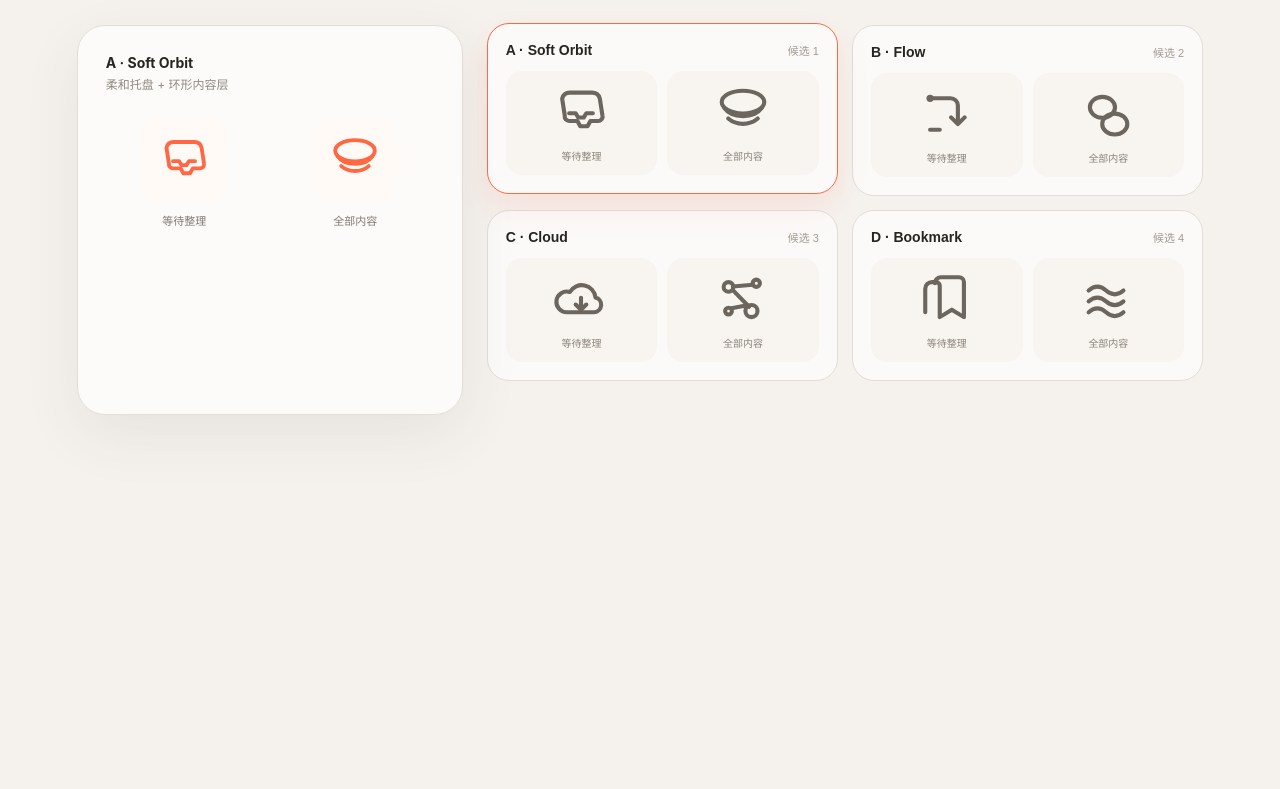
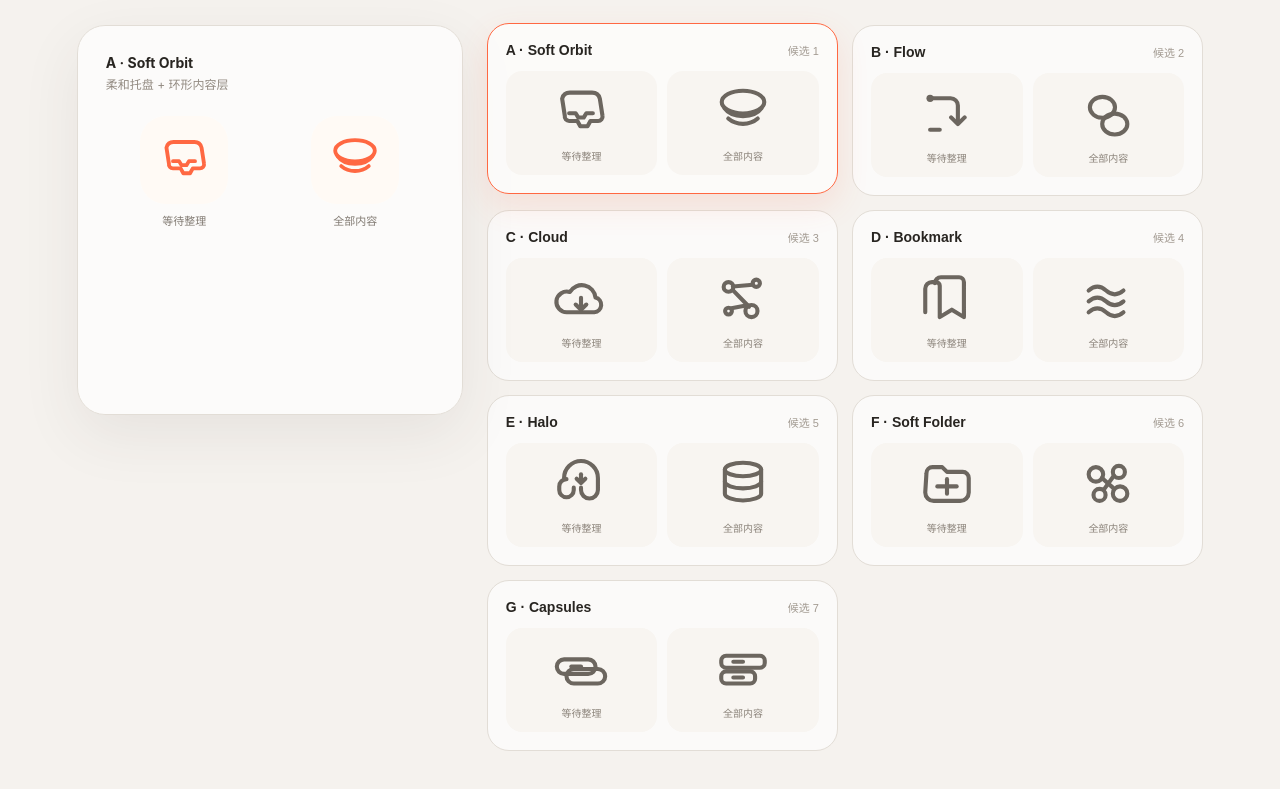
Before and after one commit to gaoyiiiii/LaterOn, a browser extension: page design/morpheus-icon-candidates/playground.html in a window 1280 px wide. Shown: the part 136-925 px from the top of the page. Before the commit the page ends 800 px from the top, so only its background shows below. Drawn offline with Linux system fonts and the light colour scheme.

Commit message:
Add organic Morpheus icon playground options

```diff
--- a/design/morpheus-icon-candidates/playground.html
+++ b/design/morpheus-icon-candidates/playground.html
@@ -51,12 +51,21 @@ const icons = {
   constellation: `<svg viewBox="0 0 24 24" fill="none" stroke="currentColor" stroke-width="1.7" stroke-linecap="round" stroke-linejoin="round"><circle cx="6" cy="7" r="2"/><circle cx="17.5" cy="5.5" r="1.5"/><circle cx="15.5" cy="17" r="2.5"/><circle cx="6" cy="17" r="1.4"/><path d="m7.7 8.2 6.8 7M7.8 6.8l8.3-.7M7.2 15.8l6-1.1"/></svg>`,
   bookmark: `<svg viewBox="0 0 24 24" fill="none" stroke="currentColor" stroke-width="1.7" stroke-linecap="round" stroke-linejoin="round"><path d="M7 5.5A2.5 2.5 0 0 1 9.5 3H17a2 2 0 0 1 2 2v14.5l-5-3.1-5 3.1V6.5A1.5 1.5 0 0 0 7.5 5H5.8A2.8 2.8 0 0 0 3 7.8v9.7"/></svg>`,
   waves: `<svg viewBox="0 0 24 24" fill="none" stroke="currentColor" stroke-width="1.7" stroke-linecap="round" stroke-linejoin="round"><path d="M4 8.5c2.4-2.1 4.8-2.1 7.2 0s4.8 2.1 7.2 0"/><path d="M4 13c2.4-2.1 4.8-2.1 7.2 0s4.8 2.1 7.2 0"/><path d="M4 17.5c2.4-2.1 4.8-2.1 7.2 0s4.8 2.1 7.2 0"/></svg>`
+  ,halo: `<svg viewBox="0 0 24 24" fill="none" stroke="currentColor" stroke-width="1.7" stroke-linecap="round" stroke-linejoin="round"><path d="M5 9.5a7 7 0 0 1 14 0v5a3.5 3.5 0 0 1-7 0v-1"/><path d="M9 13.5v1a3 3 0 0 1-6 0v-1.5a3 3 0 0 1 3-3"/><path d="M12 8v3"/><path d="m10.2 9.8 1.8 1.8 1.8-1.8"/></svg>`,
+  rings: `<svg viewBox="0 0 24 24" fill="none" stroke="currentColor" stroke-width="1.7" stroke-linecap="round"><ellipse cx="12" cy="6" rx="7.5" ry="2.8"/><path d="M4.5 6v5c0 1.5 3.4 2.8 7.5 2.8s7.5-1.3 7.5-2.8V6"/><path d="M4.5 11v5c0 1.5 3.4 2.8 7.5 2.8s7.5-1.3 7.5-2.8v-5"/></svg>`,
+  softfolder: `<svg viewBox="0 0 24 24" fill="none" stroke="currentColor" stroke-width="1.7" stroke-linecap="round" stroke-linejoin="round"><path d="M3.5 7.5A2.5 2.5 0 0 1 6 5h4l2 2h6.5A2.5 2.5 0 0 1 21 9.5v6A3.5 3.5 0 0 1 17.5 19h-11A3.5 3.5 0 0 1 3 15.5z"/><path d="M8 13h8"/><path d="M12 10v6"/></svg>`,
+  bubbles: `<svg viewBox="0 0 24 24" fill="none" stroke="currentColor" stroke-width="1.7" stroke-linecap="round" stroke-linejoin="round"><circle cx="7" cy="8" r="3"/><circle cx="16.5" cy="7" r="2.5"/><circle cx="8.5" cy="16.5" r="2.5"/><circle cx="17" cy="16" r="3"/><path d="m9.5 9.5 4.5 4"/><path d="m14.5 8.5-4 5.5"/></svg>`,
+  capsule: `<svg viewBox="0 0 24 24" fill="none" stroke="currentColor" stroke-width="1.7" stroke-linecap="round" stroke-linejoin="round"><path d="M5 8h10a3 3 0 0 1 0 6H5a3 3 0 0 1 0-6Z"/><path d="M9 15h10a3 3 0 0 1 0 6H9a3 3 0 0 1 0-6Z" transform="translate(0 -3)"/><path d="M8 11h4"/></svg>`,
+  softstack: `<svg viewBox="0 0 24 24" fill="none" stroke="currentColor" stroke-width="1.7" stroke-linecap="round" stroke-linejoin="round"><path d="M5 6.5h14a2 2 0 0 1 2 2v1a2 2 0 0 1-2 2H5a2 2 0 0 1-2-2v-1a2 2 0 0 1 2-2Z"/><path d="M5 13h10a2 2 0 0 1 2 2v1a2 2 0 0 1-2 2H5a2 2 0 0 1-2-2v-1a2 2 0 0 1 2-2Z"/><path d="M8 9h4M8 15.5h4"/></svg>`
 };
 const sets = [
   ['A · Soft Orbit','柔和托盘 + 环形内容层','tray','orbit'],
   ['B · Flow','流程托盘 + 胶囊内容层','flow','pebbles'],
   ['C · Cloud','云朵收件 + 点阵内容层','cloud','constellation'],
-  ['D · Bookmark','书签收纳 + 波纹内容层','bookmark','waves']
+  ['D · Bookmark','书签收纳 + 波纹内容层','bookmark','waves'],
+  ['E · Halo','光环收件 + 环形堆叠','halo','rings'],
+  ['F · Soft Folder','软文件夹 + 气泡内容','softfolder','bubbles'],
+  ['G · Capsules','胶囊收纳 + 柔和层叠','capsule','softstack']
 ];
 const cards = document.querySelector('#cards');
 function select(i) { document.querySelectorAll('.candidate').forEach((e,n)=>e.classList.toggle('active',n===i)); const s=sets[i]; document.querySelector('#previewTitle').textContent=s[0]; document.querySelector('#previewDesc').textContent=s[1]; document.querySelector('#previewInbox').innerHTML=icons[s[2]]; document.querySelector('#previewAll').innerHTML=icons[s[3]]; }
```
